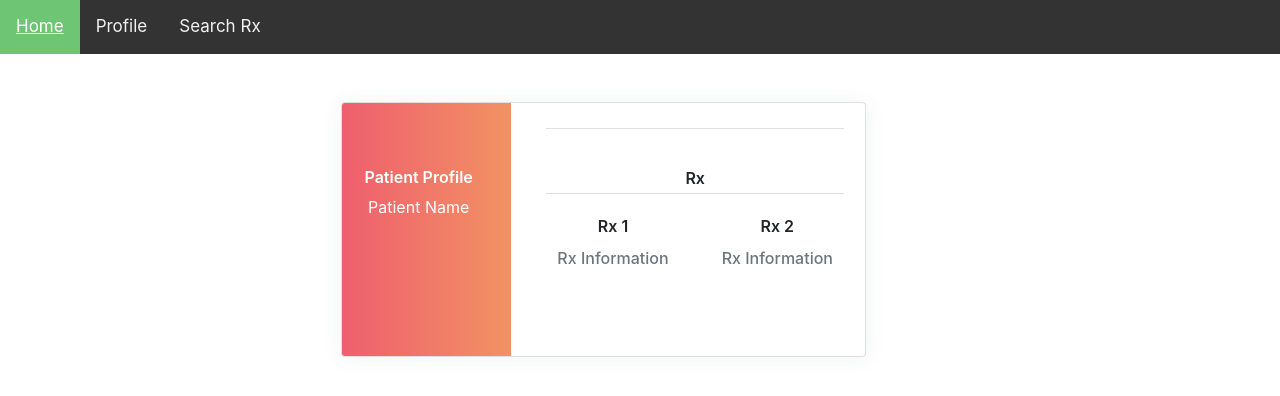
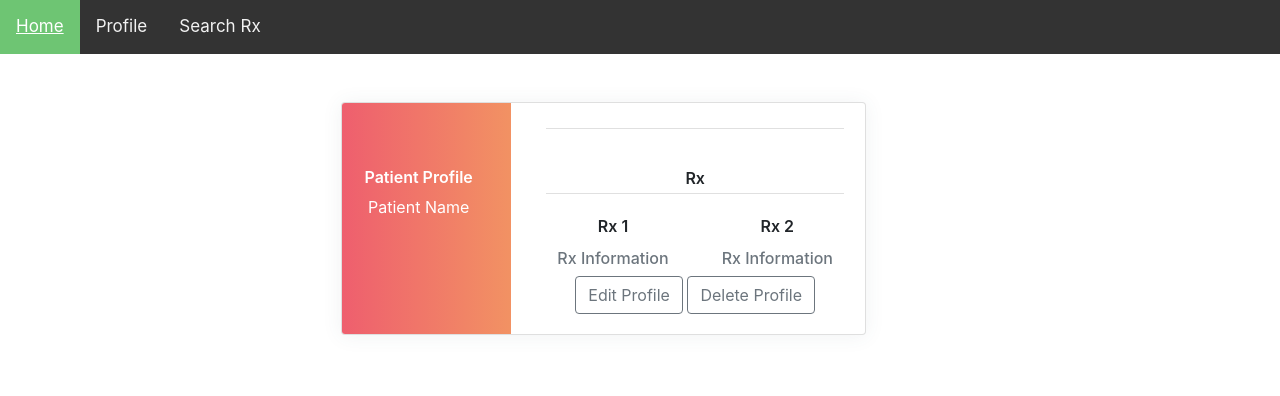
Before and after one commit to candacecodes/rx-roundtable-client, a React (Create React App) app: page /profile in a window 1280 px wide. Shown: the top 396 px of the page. Built offline with nearby package versions, Linux system fonts and the light colour scheme.

Commit message:
add edit pand delete profile buttons

```diff
--- a/src/components/Profile.js
+++ b/src/components/Profile.js
@@ -1,9 +1,9 @@
 import React, { Component } from "react";
 import Navbar from "./Navbar";
+import Button from "react-bootstrap/Button";
 
 export default class Profile extends Component {
 	render() {
-		console.log(this.props.username);
 		return (
 			<>
 				<Navbar />
@@ -63,53 +63,14 @@ export default class Profile extends Component {
 														</h6>
 													</div>
 												</div>
-												<ul className="social-link list-unstyled m-t-40 m-b-10">
-													<li>
-														<a
-															href="#!"
-															data-toggle="tooltip"
-															data-placement="bottom"
-															title=""
-															data-original-title="facebook"
-															data-abc="true"
-														>
-															<i
-																className="mdi mdi-facebook feather icon-facebook facebook"
-																aria-hidden="true"
-															></i>
-														</a>
-													</li>
-													<li>
-														<a
-															href="#!"
-															data-toggle="tooltip"
-															data-placement="bottom"
-															title=""
-															data-original-title="twitter"
-															data-abc="true"
-														>
-															<i
-																className="mdi mdi-twitter feather icon-twitter twitter"
-																aria-hidden="true"
-															></i>
-														</a>
-													</li>
-													<li>
-														<a
-															href="#!"
-															data-toggle="tooltip"
-															data-placement="bottom"
-															title=""
-															data-original-title="instagram"
-															data-abc="true"
-														>
-															<i
-																className="mdi mdi-instagram feather icon-instagram instagram"
-																aria-hidden="true"
-															></i>
-														</a>
-													</li>
-												</ul>
+												<Button variant="outline-secondary">
+													{" "}
+													Edit Profile{" "}
+												</Button>{" "}
+												<Button variant="outline-secondary">
+													{" "}
+													Delete Profile{" "}
+												</Button>
 											</div>
 										</div>
 									</div>
```
